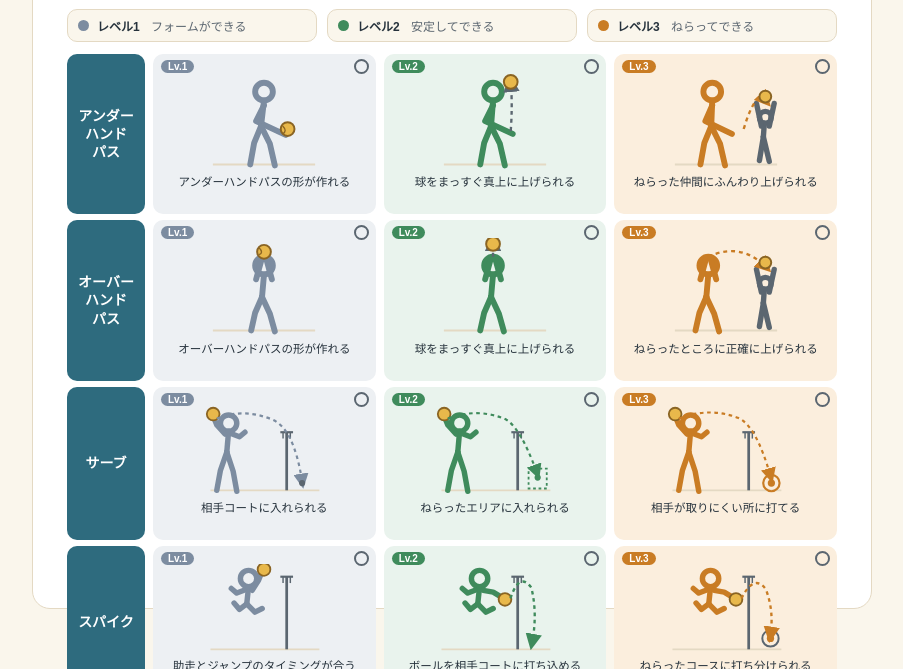
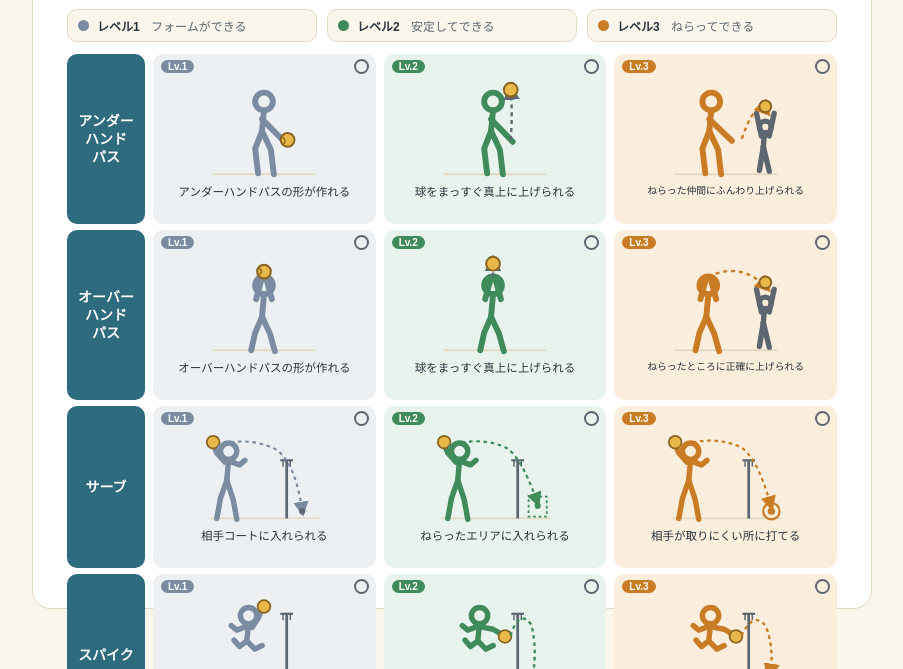
Before and after one commit to nagisa01-kobayashi/-_Claude, a plain HTML site: page 保健体育授業/バレーボール/技能レベルチェック/volleyball-level-chart.html in a window 1280 px wide. Shown: the part 131-800 px from the top of the page, without its empty margins (188-1091 px from the left). Drawn offline with Linux system fonts and the light colour scheme; a web font is replaced by a local one.

Commit message:
バレーボール技能レベルチェックを修正
- イラスト全体の上部に余白を追加し、ボールや上向き矢印が
  viewBoxの外に切れて見えなくなっていた問題を修正
- 2行になっていたキャプション(アンダー/オーバーLv3、スパイクLv1)
  の文字サイズを縮小して1行に収まるよう調整
- アンダーハンドパスのポーズを修正(肘を伸ばして一本の腕にし、
  膝を左右対称にしっかり曲げた構えに描き直し)

Co-Authored-By: Claude Sonnet 5 <noreply@anthropic.com>
Claude-Session: https://claude.ai/code/session_01SqeeX1FHHVdkeM6rCCVWkK

```diff
--- a/保健体育授業/バレーボール/技能レベルチェック/volleyball-level-chart.html
+++ b/保健体育授業/バレーボール/技能レベルチェック/volleyball-level-chart.html
@@ -221,6 +221,9 @@
     text-align:center;
     min-height:2.7em;
   }
+  .cell p.tight{
+    font-size:9.8px;
+  }
 
   footer{
     margin-top:8px;
@@ -267,53 +270,53 @@
 
     <div class="cell l1">
       <span class="chip l1">Lv.1</span><span class="checkbox"></span>
-      <svg viewBox="0 0 120 100">
+      <svg viewBox="0 -10 120 110">
         <line x1="8" y1="94" x2="112" y2="94" stroke="var(--rule)" stroke-width="2"/>
         <circle cx="60" cy="20" r="9" fill="none" stroke="var(--lv1)" stroke-width="6"/>
-        <path d="M60,29 L57,55" fill="none" stroke="var(--lv1)" stroke-width="6" stroke-linecap="round"/>
-        <path d="M60,34 L52,50 L82,64" fill="none" stroke="var(--lv1)" stroke-width="6" stroke-linecap="round" stroke-linejoin="round"/>
-        <path d="M57,55 L50,72 L46,94" fill="none" stroke="var(--lv1)" stroke-width="6" stroke-linecap="round" stroke-linejoin="round"/>
-        <path d="M57,55 L66,73 L71,95" fill="none" stroke="var(--lv1)" stroke-width="6" stroke-linecap="round" stroke-linejoin="round"/>
-        <circle cx="84" cy="58" r="7" fill="var(--ball)" stroke="var(--ball-line)" stroke-width="2"/>
-        <path d="M79,55 Q84,60 79,63" fill="none" stroke="var(--ball-line)" stroke-width="1.4"/>
+        <path d="M60,29 L58,50" fill="none" stroke="var(--lv1)" stroke-width="6" stroke-linecap="round"/>
+        <path d="M58,38 L82,62" fill="none" stroke="var(--lv1)" stroke-width="6" stroke-linecap="round"/>
+        <path d="M58,50 L51,68 L54,93" fill="none" stroke="var(--lv1)" stroke-width="6" stroke-linecap="round" stroke-linejoin="round"/>
+        <path d="M58,50 L67,69 L70,94" fill="none" stroke="var(--lv1)" stroke-width="6" stroke-linecap="round" stroke-linejoin="round"/>
+        <circle cx="84" cy="59" r="7" fill="var(--ball)" stroke="var(--ball-line)" stroke-width="2"/>
+        <path d="M79,56 Q84,61 79,64" fill="none" stroke="var(--ball-line)" stroke-width="1.4"/>
       </svg>
       <p>アンダーハンドパスの形が作れる</p>
     </div>
 
     <div class="cell l2">
       <span class="chip l2">Lv.2</span><span class="checkbox"></span>
-      <svg viewBox="0 0 120 100">
+      <svg viewBox="0 -10 120 110">
         <line x1="8" y1="94" x2="112" y2="94" stroke="var(--rule)" stroke-width="2"/>
         <circle cx="58" cy="20" r="9" fill="none" stroke="var(--lv2)" stroke-width="6"/>
-        <path d="M58,29 L56,55" fill="none" stroke="var(--lv2)" stroke-width="6" stroke-linecap="round"/>
-        <path d="M58,34 L50,50 L78,63" fill="none" stroke="var(--lv2)" stroke-width="6" stroke-linecap="round" stroke-linejoin="round"/>
-        <path d="M56,55 L49,72 L45,94" fill="none" stroke="var(--lv2)" stroke-width="6" stroke-linecap="round" stroke-linejoin="round"/>
-        <path d="M56,55 L65,73 L70,95" fill="none" stroke="var(--lv2)" stroke-width="6" stroke-linecap="round" stroke-linejoin="round"/>
-        <path d="M76,60 Q78,32 76,12" fill="none" stroke="var(--ink-soft)" stroke-width="2.4" stroke-dasharray="4 4" marker-end="url(#arrow)"/>
-        <circle cx="76" cy="10" r="7" fill="var(--ball)" stroke="var(--ball-line)" stroke-width="2"/>
+        <path d="M58,29 L56,50" fill="none" stroke="var(--lv2)" stroke-width="6" stroke-linecap="round"/>
+        <path d="M56,38 L78,61" fill="none" stroke="var(--lv2)" stroke-width="6" stroke-linecap="round"/>
+        <path d="M56,50 L49,68 L52,93" fill="none" stroke="var(--lv2)" stroke-width="6" stroke-linecap="round" stroke-linejoin="round"/>
+        <path d="M56,50 L65,69 L68,94" fill="none" stroke="var(--lv2)" stroke-width="6" stroke-linecap="round" stroke-linejoin="round"/>
+        <path d="M76,59 Q78,30 76,10" fill="none" stroke="var(--ink-soft)" stroke-width="2.4" stroke-dasharray="4 4" marker-end="url(#arrow)"/>
+        <circle cx="76" cy="8" r="7" fill="var(--ball)" stroke="var(--ball-line)" stroke-width="2"/>
       </svg>
       <p>球をまっすぐ真上に上げられる</p>
     </div>
 
     <div class="cell l3">
       <span class="chip l3">Lv.3</span><span class="checkbox"></span>
-      <svg viewBox="0 0 120 100">
+      <svg viewBox="0 -10 120 110">
         <line x1="8" y1="94" x2="112" y2="94" stroke="var(--rule)" stroke-width="2"/>
-        <circle cx="46" cy="20" r="9" fill="none" stroke="var(--lv3)" stroke-width="6"/>
-        <path d="M46,29 L45,55" fill="none" stroke="var(--lv3)" stroke-width="6" stroke-linecap="round"/>
-        <path d="M46,34 L39,50 L66,63" fill="none" stroke="var(--lv3)" stroke-width="6" stroke-linecap="round" stroke-linejoin="round"/>
-        <path d="M45,55 L38,72 L34,94" fill="none" stroke="var(--lv3)" stroke-width="6" stroke-linecap="round" stroke-linejoin="round"/>
-        <path d="M45,55 L54,73 L59,95" fill="none" stroke="var(--lv3)" stroke-width="6" stroke-linecap="round" stroke-linejoin="round"/>
+        <circle cx="45" cy="20" r="9" fill="none" stroke="var(--lv3)" stroke-width="6"/>
+        <path d="M45,29 L43,50" fill="none" stroke="var(--lv3)" stroke-width="6" stroke-linecap="round"/>
+        <path d="M43,38 L66,60" fill="none" stroke="var(--lv3)" stroke-width="6" stroke-linecap="round"/>
+        <path d="M43,50 L36,68 L39,93" fill="none" stroke="var(--lv3)" stroke-width="6" stroke-linecap="round" stroke-linejoin="round"/>
+        <path d="M43,50 L52,69 L55,94" fill="none" stroke="var(--lv3)" stroke-width="6" stroke-linecap="round" stroke-linejoin="round"/>
         <circle cx="100" cy="46" r="6" fill="none" stroke="var(--ink-soft)" stroke-width="5.5"/>
         <path d="M99,52 L98,66" fill="none" stroke="var(--ink-soft)" stroke-width="5.5" stroke-linecap="round"/>
         <path d="M96,55 L91,32" fill="none" stroke="var(--ink-soft)" stroke-width="5.5" stroke-linecap="round"/>
         <path d="M104,55 L109,32" fill="none" stroke="var(--ink-soft)" stroke-width="5.5" stroke-linecap="round"/>
         <path d="M98,66 L94,90" fill="none" stroke="var(--ink-soft)" stroke-width="5.5" stroke-linecap="round"/>
         <path d="M98,66 L104,91" fill="none" stroke="var(--ink-soft)" stroke-width="5.5" stroke-linecap="round"/>
-        <path d="M78,58 Q90,18 100,29" fill="none" stroke="var(--lv3)" stroke-width="2.4" stroke-dasharray="4 4" marker-end="url(#arrow-lv3)"/>
+        <path d="M76,58 Q90,18 100,29" fill="none" stroke="var(--lv3)" stroke-width="2.4" stroke-dasharray="4 4" marker-end="url(#arrow-lv3)"/>
         <circle cx="100" cy="25" r="6" fill="var(--ball)" stroke="var(--ball-line)" stroke-width="2"/>
       </svg>
-      <p>ねらった仲間にふんわり上げられる</p>
+      <p class="tight">ねらった仲間にふんわり上げられる</p>
     </div>
   </div>
 
@@ -323,7 +326,7 @@
 
     <div class="cell l1">
       <span class="chip l1">Lv.1</span><span class="checkbox"></span>
-      <svg viewBox="0 0 120 100">
+      <svg viewBox="0 -10 120 110">
         <line x1="8" y1="94" x2="112" y2="94" stroke="var(--rule)" stroke-width="2"/>
         <circle cx="60" cy="28" r="9" fill="none" stroke="var(--lv1)" stroke-width="6"/>
         <path d="M60,37 L58,60" fill="none" stroke="var(--lv1)" stroke-width="6" stroke-linecap="round"/>
@@ -339,7 +342,7 @@
 
     <div class="cell l2">
       <span class="chip l2">Lv.2</span><span class="checkbox"></span>
-      <svg viewBox="0 0 120 100">
+      <svg viewBox="0 -10 120 110">
         <line x1="8" y1="94" x2="112" y2="94" stroke="var(--rule)" stroke-width="2"/>
         <circle cx="58" cy="28" r="9" fill="none" stroke="var(--lv2)" stroke-width="6"/>
         <path d="M58,37 L56,60" fill="none" stroke="var(--lv2)" stroke-width="6" stroke-linecap="round"/>
@@ -355,7 +358,7 @@
 
     <div class="cell l3">
       <span class="chip l3">Lv.3</span><span class="checkbox"></span>
-      <svg viewBox="0 0 120 100">
+      <svg viewBox="0 -10 120 110">
         <line x1="8" y1="94" x2="112" y2="94" stroke="var(--rule)" stroke-width="2"/>
         <circle cx="42" cy="28" r="9" fill="none" stroke="var(--lv3)" stroke-width="6"/>
         <path d="M42,37 L40,60" fill="none" stroke="var(--lv3)" stroke-width="6" stroke-linecap="round"/>
@@ -372,7 +375,7 @@
         <path d="M42,19 Q75,4 100,29" fill="none" stroke="var(--lv3)" stroke-width="2.4" stroke-dasharray="4 4" marker-end="url(#arrow-lv3)"/>
         <circle cx="100" cy="25" r="6" fill="var(--ball)" stroke="var(--ball-line)" stroke-width="2"/>
       </svg>
-      <p>ねらったところに正確に上げられる</p>
+      <p class="tight">ねらったところに正確に上げられる</p>
     </div>
   </div>
 
@@ -382,7 +385,7 @@
 
     <div class="cell l1">
       <span class="chip l1">Lv.1</span><span class="checkbox"></span>
-      <svg viewBox="0 0 130 100">
+      <svg viewBox="0 -10 130 110">
         <line x1="6" y1="94" x2="126" y2="94" stroke="var(--rule)" stroke-width="2"/>
         <line x1="90" y1="30" x2="90" y2="94" stroke="var(--ink-soft)" stroke-width="3"/>
         <line x1="83" y1="30" x2="97" y2="30" stroke="var(--ink-soft)" stroke-width="2.4"/>
@@ -404,7 +407,7 @@
 
     <div class="cell l2">
       <span class="chip l2">Lv.2</span><span class="checkbox"></span>
-      <svg viewBox="0 0 130 100">
+      <svg viewBox="0 -10 130 110">
         <line x1="6" y1="94" x2="126" y2="94" stroke="var(--rule)" stroke-width="2"/>
         <line x1="90" y1="30" x2="90" y2="94" stroke="var(--ink-soft)" stroke-width="3"/>
         <line x1="83" y1="30" x2="97" y2="30" stroke="var(--ink-soft)" stroke-width="2.4"/>
@@ -427,7 +430,7 @@
 
     <div class="cell l3">
       <span class="chip l3">Lv.3</span><span class="checkbox"></span>
-      <svg viewBox="0 0 130 100">
+      <svg viewBox="0 -10 130 110">
         <line x1="6" y1="94" x2="126" y2="94" stroke="var(--rule)" stroke-width="2"/>
         <line x1="90" y1="30" x2="90" y2="94" stroke="var(--ink-soft)" stroke-width="3"/>
         <line x1="83" y1="30" x2="97" y2="30" stroke="var(--ink-soft)" stroke-width="2.4"/>
@@ -455,7 +458,7 @@
 
     <div class="cell l1">
       <span class="chip l1">Lv.1</span><span class="checkbox"></span>
-      <svg viewBox="0 0 130 100">
+      <svg viewBox="0 -10 130 110">
         <line x1="6" y1="94" x2="126" y2="94" stroke="var(--rule)" stroke-width="2"/>
         <line x1="90" y1="14" x2="90" y2="94" stroke="var(--ink-soft)" stroke-width="3"/>
         <line x1="83" y1="14" x2="97" y2="14" stroke="var(--ink-soft)" stroke-width="2.4"/>
@@ -470,12 +473,12 @@
         <path d="M46,44 L55,53 L63,49" fill="none" stroke="var(--lv1)" stroke-width="6" stroke-linecap="round" stroke-linejoin="round"/>
         <circle cx="65" cy="6" r="7" fill="var(--ball)" stroke="var(--ball-line)" stroke-width="2"/>
       </svg>
-      <p>助走とジャンプのタイミングが合う</p>
+      <p class="tight">助走とジャンプのタイミングが合う</p>
     </div>
 
     <div class="cell l2">
       <span class="chip l2">Lv.2</span><span class="checkbox"></span>
-      <svg viewBox="0 0 130 100">
+      <svg viewBox="0 -10 130 110">
         <line x1="6" y1="94" x2="126" y2="94" stroke="var(--rule)" stroke-width="2"/>
         <line x1="90" y1="14" x2="90" y2="94" stroke="var(--ink-soft)" stroke-width="3"/>
         <line x1="83" y1="14" x2="97" y2="14" stroke="var(--ink-soft)" stroke-width="2.4"/>
@@ -496,7 +499,7 @@
 
     <div class="cell l3">
       <span class="chip l3">Lv.3</span><span class="checkbox"></span>
-      <svg viewBox="0 0 130 100">
+      <svg viewBox="0 -10 130 110">
         <line x1="6" y1="94" x2="126" y2="94" stroke="var(--rule)" stroke-width="2"/>
         <line x1="90" y1="14" x2="90" y2="94" stroke="var(--ink-soft)" stroke-width="3"/>
         <line x1="83" y1="14" x2="97" y2="14" stroke="var(--ink-soft)" stroke-width="2.4"/>
@@ -524,7 +527,7 @@
 
     <div class="cell l1">
       <span class="chip l1">Lv.1</span><span class="checkbox"></span>
-      <svg viewBox="0 0 130 100">
+      <svg viewBox="0 -10 130 110">
         <line x1="6" y1="94" x2="126" y2="94" stroke="var(--rule)" stroke-width="2"/>
         <line x1="78" y1="12" x2="78" y2="94" stroke="var(--ink-soft)" stroke-width="3"/>
         <line x1="71" y1="12" x2="85" y2="12" stroke="var(--ink-soft)" stroke-width="2.4"/>
@@ -546,7 +549,7 @@
 
     <div class="cell l2">
       <span class="chip l2">Lv.2</span><span class="checkbox"></span>
-      <svg viewBox="0 0 130 100">
+      <svg viewBox="0 -10 130 110">
         <line x1="6" y1="94" x2="126" y2="94" stroke="var(--rule)" stroke-width="2"/>
         <line x1="78" y1="12" x2="78" y2="94" stroke="var(--ink-soft)" stroke-width="3"/>
         <line x1="71" y1="12" x2="85" y2="12" stroke="var(--ink-soft)" stroke-width="2.4"/>
@@ -567,7 +570,7 @@
 
     <div class="cell l3">
       <span class="chip l3">Lv.3</span><span class="checkbox"></span>
-      <svg viewBox="0 0 130 100">
+      <svg viewBox="0 -10 130 110">
         <line x1="6" y1="94" x2="126" y2="94" stroke="var(--rule)" stroke-width="2"/>
         <line x1="78" y1="12" x2="78" y2="94" stroke="var(--ink-soft)" stroke-width="3"/>
         <line x1="71" y1="12" x2="85" y2="12" stroke="var(--ink-soft)" stroke-width="2.4"/>
```
Also changed, not shown: 1 other file.
